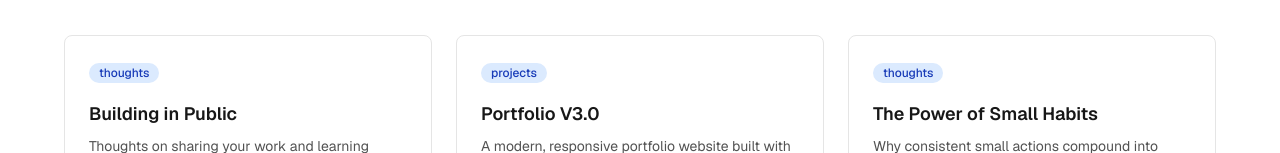
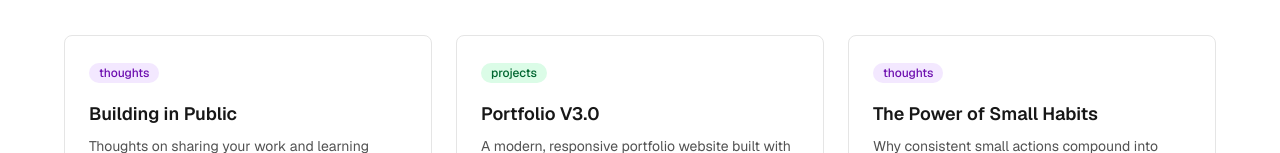
Before and after one commit to twilighty-abhi/portfolio-v3.0, a Next.js app: page / in a window 1280 px wide. Shown: the part 586-739 px from the top of the page. Built offline with nearby package versions, Linux system fonts and the light colour scheme.

Commit message:
feat: enhance content type display with dynamic styling for better visual distinction

```diff
--- a/src/app/page.tsx
+++ b/src/app/page.tsx
@@ -96,7 +96,13 @@ export default function HomePage() {
                 className="group rounded-lg border border-neutral-200 bg-white p-6 transition-colors hover:border-neutral-300 hover:bg-neutral-50 dark:border-neutral-800 dark:bg-neutral-950 dark:hover:border-neutral-700 dark:hover:bg-neutral-800"
               >
                 <div className="mb-4">
-                  <span className="inline-flex items-center rounded-full bg-blue-100 px-2.5 py-0.5 text-xs font-medium text-blue-800 dark:bg-blue-900 dark:text-blue-300">
+                  <span className={`inline-flex items-center rounded-full px-2.5 py-0.5 text-xs font-medium ${
+                    item.type === 'thoughts'
+                      ? 'bg-purple-100 text-purple-800 dark:bg-purple-900 dark:text-purple-300'
+                      : item.type === 'projects'
+                      ? 'bg-green-100 text-green-800 dark:bg-green-900 dark:text-green-300'
+                      : 'bg-amber-100 text-amber-800 dark:bg-amber-900 dark:text-amber-300'
+                  }`}>
                     {item.type}
                   </span>
                 </div>
```
